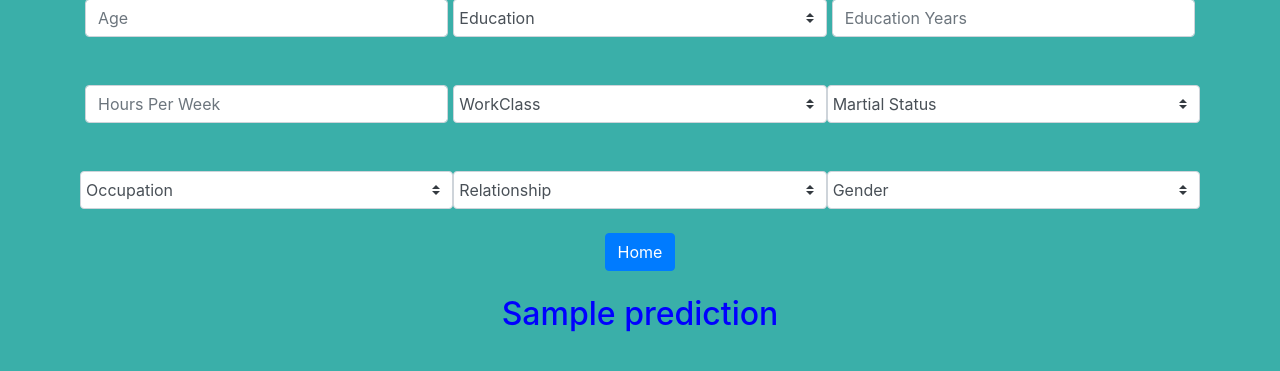
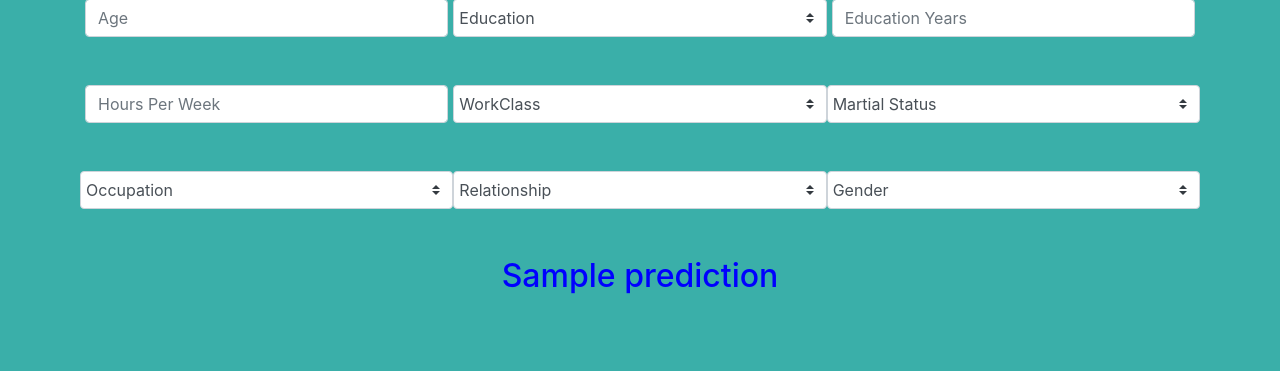
Before and after one commit to Chetan-Sagathiya/Income_Prediction, a Flask app: template templates/index.html in a window 1280 px wide. Shown: the part 145-516 px from the top of the page. Run offline with Flask 2, Linux system fonts and the light colour scheme; the template is opened without the code that fills it: most values are stand-ins (such as "Sample title", 1, 10 or a date in 2020); parts of the project's set-up code (start-up, migrations or seed data) failed here and were passed over; some libraries are stand-ins or nearby versions.

Commit message:
changes made due to result.html file

```diff
--- a/templates/index.html
+++ b/templates/index.html
@@ -10,7 +10,7 @@
 
     <link rel="stylesheet" href="{{ url_for('static', filename='css/style.css') }}">
 
-    <!-- <link rel="icon" href="{{ url_for('static', filename='icon.png') }}"> !-->
+    <link rel="icon" href="{{ url_for('static', filename='icon.png') }}">
 
     <title>Income Predictor!</title>
   </head>
@@ -109,13 +109,13 @@
 	      	</select>
       	</div>
       		<br/>
-		    {% if prediction %}
+		    <!-- {% if prediction %}
 				<center> <a class="btn btn-primary" href="/" role="button">Home</a> </center>
-			{% else %}
+			{% else %} -->
 			<center>
 				<button type="submit" class="btn btn-primary"> Predict </button>
 		    </center>
-		    {% endif %}
+		   <!--  {% endif %} -->
 
 	</form>
 
```
